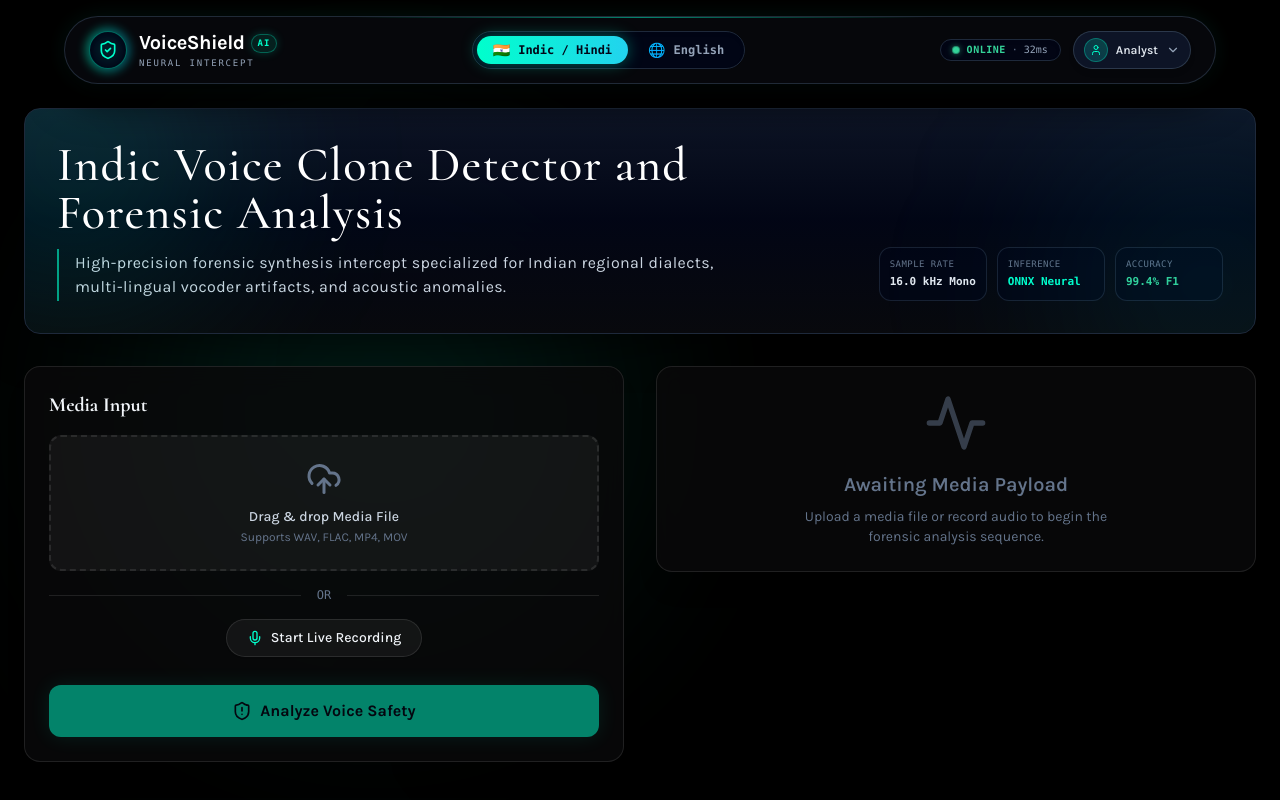
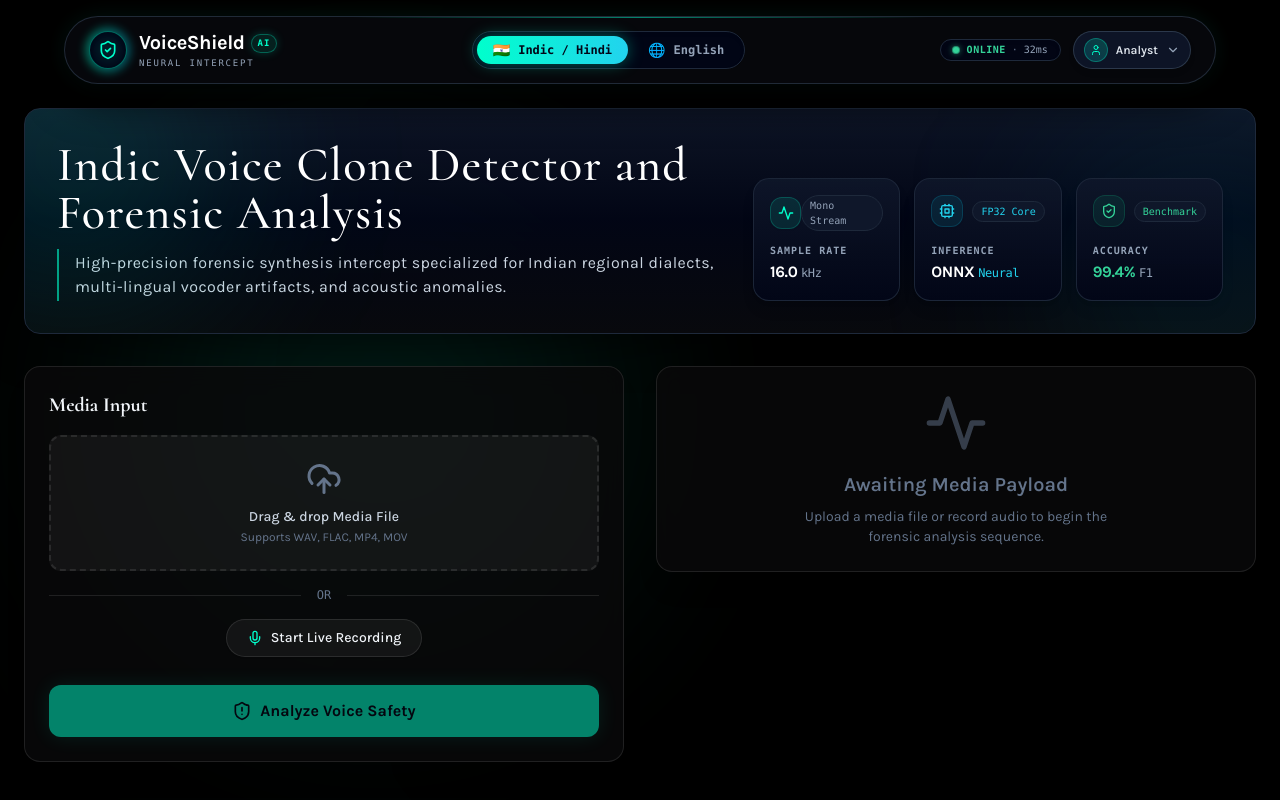
Before and after one commit to AnishCoder2006/SIH26104-AI-Clone-Detector, a Next.js app in the folder frontend/: page /dashboard/hindi in a window 1280 px wide. Built offline with nearby package versions, Linux system fonts and the light colour scheme; sample sign-in values are in the browser's storage.

Commit message:
feat(ui): redesign telemetry cards with luxury glassmorphic finish, icons, and glow accents

```diff
--- a/frontend/src/components/DashboardClient.tsx
+++ b/frontend/src/components/DashboardClient.tsx
@@ -5,6 +5,7 @@ import { useRouter } from 'next/navigation';
 import { MediaInput } from '@/components/MediaInput';
 import { RiskAnalysisPanel, RiskResponse } from '@/components/RiskAnalysisPanel';
 import { motion } from 'framer-motion';
+import { Activity, Cpu, ShieldCheck } from 'lucide-react';
 
 interface DashboardClientProps {
   language: 'english' | 'indian';
@@ -129,20 +130,60 @@ export function DashboardClient({ language, title }: DashboardClientProps) {
             </p>
           </div>
 
-          {/* Mini Telemetry Spec Chips */}
-          <div className="grid grid-cols-2 sm:grid-cols-3 gap-2.5 lg:min-w-[340px] font-mono text-[11px]">
-            <div className="p-2.5 rounded-xl bg-slate-950/70 border border-slate-800/80 flex flex-col">
-              <span className="text-[9px] uppercase tracking-wider text-slate-500">SAMPLE RATE</span>
-              <span className="font-bold text-slate-200 mt-0.5">16.0 kHz Mono</span>
+          {/* Telemetry Spec Cards */}
+          <div className="grid grid-cols-1 sm:grid-cols-3 gap-3.5 lg:min-w-[440px]">
+
+            {/* Card 1: Sample Rate */}
+            <div className="group relative overflow-hidden rounded-2xl bg-gradient-to-b from-slate-900/90 to-slate-950 border border-slate-800/90 hover:border-primary/50 p-4 transition-all duration-300 shadow-lg hover:shadow-[0_0_25px_rgba(0,255,204,0.15)] flex flex-col justify-between">
+              <div className="absolute top-0 left-0 right-0 h-[2px] bg-gradient-to-r from-transparent via-primary/50 to-transparent opacity-0 group-hover:opacity-100 transition-opacity" />
+              <div className="flex items-center justify-between mb-3">
+                <div className="w-8 h-8 rounded-xl bg-primary/10 border border-primary/20 flex items-center justify-center text-primary shadow-sm group-hover:scale-105 transition-transform">
+                  <Activity className="w-4 h-4" />
+                </div>
+                <span className="text-[10px] font-mono font-medium px-2 py-0.5 rounded-full bg-slate-900 border border-slate-800 text-slate-400">
+                  Mono Stream
+                </span>
+              </div>
+              <div>
+                <p className="text-[10px] font-mono tracking-widest text-slate-400 uppercase font-semibold">Sample Rate</p>
+                <p className="text-base font-bold font-sans text-white tracking-tight mt-0.5">16.0 <span className="text-xs font-normal text-slate-400 font-mono">kHz</span></p>
+              </div>
             </div>
-            <div className="p-2.5 rounded-xl bg-slate-950/70 border border-slate-800/80 flex flex-col">
-              <span className="text-[9px] uppercase tracking-wider text-slate-500">INFERENCE</span>
-              <span className="font-bold text-primary mt-0.5">ONNX Neural</span>
+
+            {/* Card 2: Inference */}
+            <div className="group relative overflow-hidden rounded-2xl bg-gradient-to-b from-slate-900/90 to-slate-950 border border-slate-800/90 hover:border-cyan-400/50 p-4 transition-all duration-300 shadow-lg hover:shadow-[0_0_25px_rgba(6,182,212,0.15)] flex flex-col justify-between">
+              <div className="absolute top-0 left-0 right-0 h-[2px] bg-gradient-to-r from-transparent via-cyan-400/50 to-transparent opacity-0 group-hover:opacity-100 transition-opacity" />
+              <div className="flex items-center justify-between mb-3">
+                <div className="w-8 h-8 rounded-xl bg-cyan-500/10 border border-cyan-500/20 flex items-center justify-center text-cyan-400 shadow-sm group-hover:scale-105 transition-transform">
+                  <Cpu className="w-4 h-4" />
+                </div>
+                <span className="text-[10px] font-mono font-medium px-2 py-0.5 rounded-full bg-slate-900 border border-slate-800 text-cyan-400">
+                  FP32 Core
+                </span>
+              </div>
+              <div>
+                <p className="text-[10px] font-mono tracking-widest text-slate-400 uppercase font-semibold">Inference</p>
+                <p className="text-base font-bold font-sans text-white tracking-tight mt-0.5">ONNX <span className="text-xs font-normal text-cyan-400 font-mono">Neural</span></p>
+              </div>
             </div>
-            <div className="p-2.5 rounded-xl bg-slate-950/70 border border-slate-800/80 col-span-2 sm:col-span-1 flex flex-col">
-              <span className="text-[9px] uppercase tracking-wider text-slate-500">ACCURACY</span>
-              <span className="font-bold text-emerald-400 mt-0.5">99.4% F1</span>
+
+            {/* Card 3: Accuracy */}
+            <div className="group relative overflow-hidden rounded-2xl bg-gradient-to-b from-slate-900/90 to-slate-950 border border-slate-800/90 hover:border-emerald-400/50 p-4 transition-all duration-300 shadow-lg hover:shadow-[0_0_25px_rgba(52,211,153,0.15)] flex flex-col justify-between">
+              <div className="absolute top-0 left-0 right-0 h-[2px] bg-gradient-to-r from-transparent via-emerald-400/50 to-transparent opacity-0 group-hover:opacity-100 transition-opacity" />
+              <div className="flex items-center justify-between mb-3">
+                <div className="w-8 h-8 rounded-xl bg-emerald-500/10 border border-emerald-500/20 flex items-center justify-center text-emerald-400 shadow-sm group-hover:scale-105 transition-transform">
+                  <ShieldCheck className="w-4 h-4" />
+                </div>
+                <span className="text-[10px] font-mono font-medium px-2 py-0.5 rounded-full bg-slate-900 border border-slate-800 text-emerald-400">
+                  Benchmark
+                </span>
+              </div>
+              <div>
+                <p className="text-[10px] font-mono tracking-widest text-slate-400 uppercase font-semibold">Accuracy</p>
+                <p className="text-base font-bold font-sans text-emerald-400 tracking-tight mt-0.5">99.4% <span className="text-xs font-normal text-slate-400 font-mono">F1</span></p>
+              </div>
             </div>
+
           </div>
         </div>
       </div>
```
